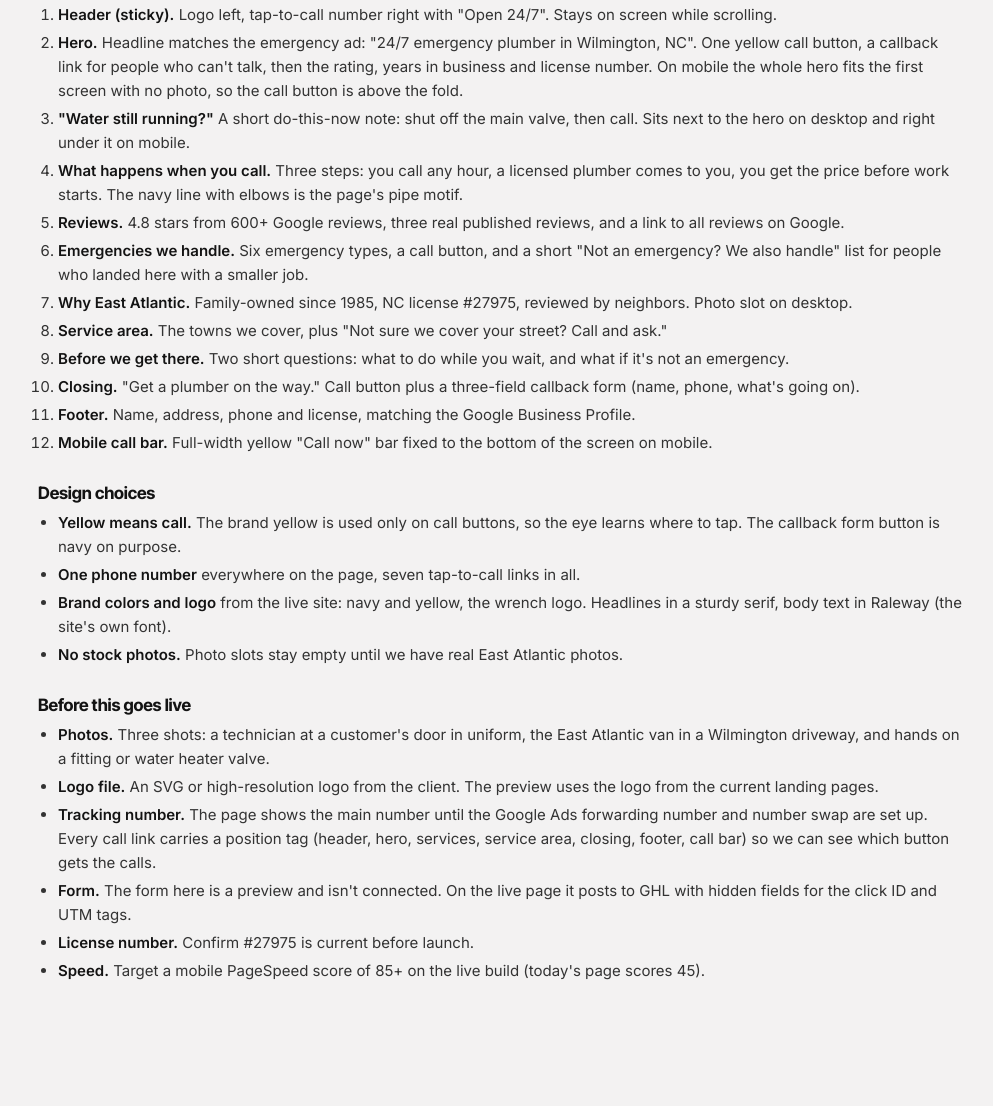
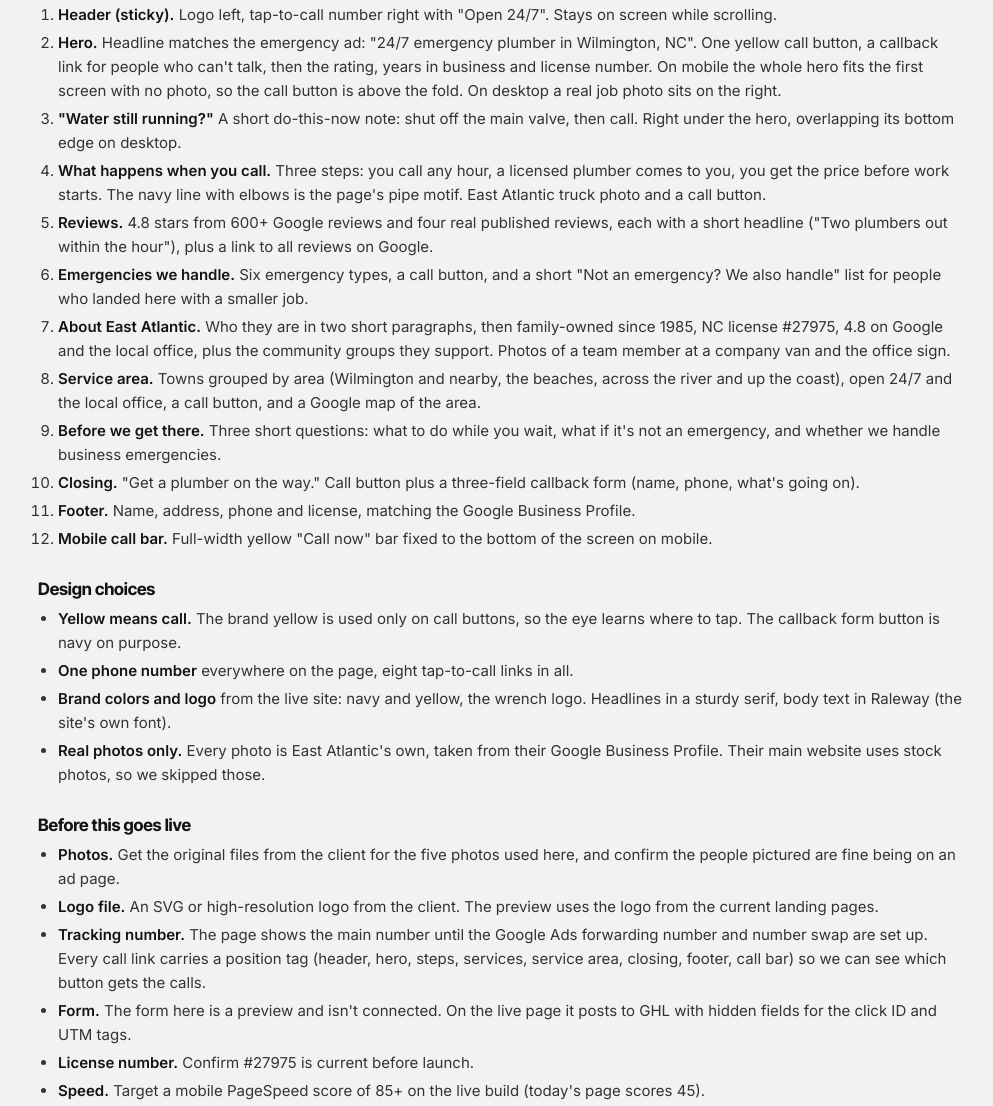
Before and after one commit to godz-onkar/eap-emergency-lp, a plain HTML site: page index.html in a window 1280 px wide. Shown: the part 1313-2419 px from the top of the page, without its empty margins (140-1133 px from the left). Before the commit the page ends 2376 px from the top, so only its background shows below. Drawn offline with Linux system fonts and the light colour scheme.

Commit message:
Update review notes for the photo and section changes
Co-Authored-By: Claude Opus 5.5 <noreply@anthropic.com>

```diff
--- a/index.html
+++ b/index.html
@@ -49,7 +49,7 @@ h1{font-family:"Inter Tight",Inter,sans-serif;font-weight:800;font-size:28px;let
 <div class="top">
   <div>
     <h1>East Atlantic Plumbing: emergency page</h1>
-    <p>Layout preview for the Google Ads emergency page, desktop at 1440 and mobile at 390. Scroll inside each frame. The mobile call bar appears once the hero call button scrolls away. Dashed boxes on desktop are photo slots. <a href="page.html">Open the page on its own</a>.</p>
+    <p>Layout preview for the Google Ads emergency page, desktop at 1440 and mobile at 390. Scroll inside each frame. The mobile call bar appears once the hero call button scrolls away. Photos are East Atlantic’s own, from their Google Business Profile. <a href="page.html">Open the page on its own</a>.</p>
   </div>
   <div class="tabs" role="tablist" aria-label="View">
     <button class="on" data-v="" role="tab">Both</button><button data-v="d" role="tab">Desktop</button><button data-v="m" role="tab">Mobile</button>
@@ -74,14 +74,14 @@ h1{font-family:"Inter Tight",Inter,sans-serif;font-weight:800;font-size:28px;let
   <h3>How the page is built</h3>
   <ol>
     <li><b>Header (sticky).</b> Logo left, tap-to-call number right with "Open 24/7". Stays on screen while scrolling.</li>
-    <li><b>Hero.</b> Headline matches the emergency ad: "24/7 emergency plumber in Wilmington, NC". One yellow call button, a callback link for people who can't talk, then the rating, years in business and license number. On mobile the whole hero fits the first screen with no photo, so the call button is above the fold.</li>
-    <li><b>"Water still running?"</b> A short do-this-now note: shut off the main valve, then call. Sits next to the hero on desktop and right under it on mobile.</li>
-    <li><b>What happens when you call.</b> Three steps: you call any hour, a licensed plumber comes to you, you get the price before work starts. The navy line with elbows is the page's pipe motif.</li>
-    <li><b>Reviews.</b> 4.8 stars from 600+ Google reviews, three real published reviews, and a link to all reviews on Google.</li>
+    <li><b>Hero.</b> Headline matches the emergency ad: "24/7 emergency plumber in Wilmington, NC". One yellow call button, a callback link for people who can't talk, then the rating, years in business and license number. On mobile the whole hero fits the first screen with no photo, so the call button is above the fold. On desktop a real job photo sits on the right.</li>
+    <li><b>"Water still running?"</b> A short do-this-now note: shut off the main valve, then call. Right under the hero, overlapping its bottom edge on desktop.</li>
+    <li><b>What happens when you call.</b> Three steps: you call any hour, a licensed plumber comes to you, you get the price before work starts. The navy line with elbows is the page's pipe motif. East Atlantic truck photo and a call button.</li>
+    <li><b>Reviews.</b> 4.8 stars from 600+ Google reviews and four real published reviews, each with a short headline ("Two plumbers out within the hour"), plus a link to all reviews on Google.</li>
     <li><b>Emergencies we handle.</b> Six emergency types, a call button, and a short "Not an emergency? We also handle" list for people who landed here with a smaller job.</li>
-    <li><b>Why East Atlantic.</b> Family-owned since 1985, NC license #27975, reviewed by neighbors. Photo slot on desktop.</li>
-    <li><b>Service area.</b> The towns we cover, plus "Not sure we cover your street? Call and ask."</li>
-    <li><b>Before we get there.</b> Two short questions: what to do while you wait, and what if it's not an emergency.</li>
+    <li><b>About East Atlantic.</b> Who they are in two short paragraphs, then family-owned since 1985, NC license #27975, 4.8 on Google and the local office, plus the community groups they support. Photos of a team member at a company van and the office sign.</li>
+    <li><b>Service area.</b> Towns grouped by area (Wilmington and nearby, the beaches, across the river and up the coast), open 24/7 and the local office, a call button, and a Google map of the area.</li>
+    <li><b>Before we get there.</b> Three short questions: what to do while you wait, what if it's not an emergency, and whether we handle business emergencies.</li>
     <li><b>Closing.</b> "Get a plumber on the way." Call button plus a three-field callback form (name, phone, what's going on).</li>
     <li><b>Footer.</b> Name, address, phone and license, matching the Google Business Profile.</li>
     <li><b>Mobile call bar.</b> Full-width yellow "Call now" bar fixed to the bottom of the screen on mobile.</li>
@@ -90,16 +90,16 @@ h1{font-family:"Inter Tight",Inter,sans-serif;font-weight:800;font-size:28px;let
   <h3>Design choices</h3>
   <ul>
     <li><b>Yellow means call.</b> The brand yellow is used only on call buttons, so the eye learns where to tap. The callback form button is navy on purpose.</li>
-    <li><b>One phone number</b> everywhere on the page, seven tap-to-call links in all.</li>
+    <li><b>One phone number</b> everywhere on the page, eight tap-to-call links in all.</li>
     <li><b>Brand colors and logo</b> from the live site: navy and yellow, the wrench logo. Headlines in a sturdy serif, body text in Raleway (the site's own font).</li>
-    <li><b>No stock photos.</b> Photo slots stay empty until we have real East Atlantic photos.</li>
+    <li><b>Real photos only.</b> Every photo is East Atlantic's own, taken from their Google Business Profile. Their main website uses stock photos, so we skipped those.</li>
   </ul>
 
   <h3>Before this goes live</h3>
   <ul>
-    <li><b>Photos.</b> Three shots: a technician at a customer's door in uniform, the East Atlantic van in a Wilmington driveway, and hands on a fitting or water heater valve.</li>
+    <li><b>Photos.</b> Get the original files from the client for the five photos used here, and confirm the people pictured are fine being on an ad page.</li>
     <li><b>Logo file.</b> An SVG or high-resolution logo from the client. The preview uses the logo from the current landing pages.</li>
-    <li><b>Tracking number.</b> The page shows the main number until the Google Ads forwarding number and number swap are set up. Every call link carries a position tag (header, hero, services, service area, closing, footer, call bar) so we can see which button gets the calls.</li>
+    <li><b>Tracking number.</b> The page shows the main number until the Google Ads forwarding number and number swap are set up. Every call link carries a position tag (header, hero, steps, services, service area, closing, footer, call bar) so we can see which button gets the calls.</li>
     <li><b>Form.</b> The form here is a preview and isn't connected. On the live page it posts to GHL with hidden fields for the click ID and UTM tags.</li>
     <li><b>License number.</b> Confirm #27975 is current before launch.</li>
     <li><b>Speed.</b> Target a mobile PageSpeed score of 85+ on the live build (today's page scores 45).</li>
```
